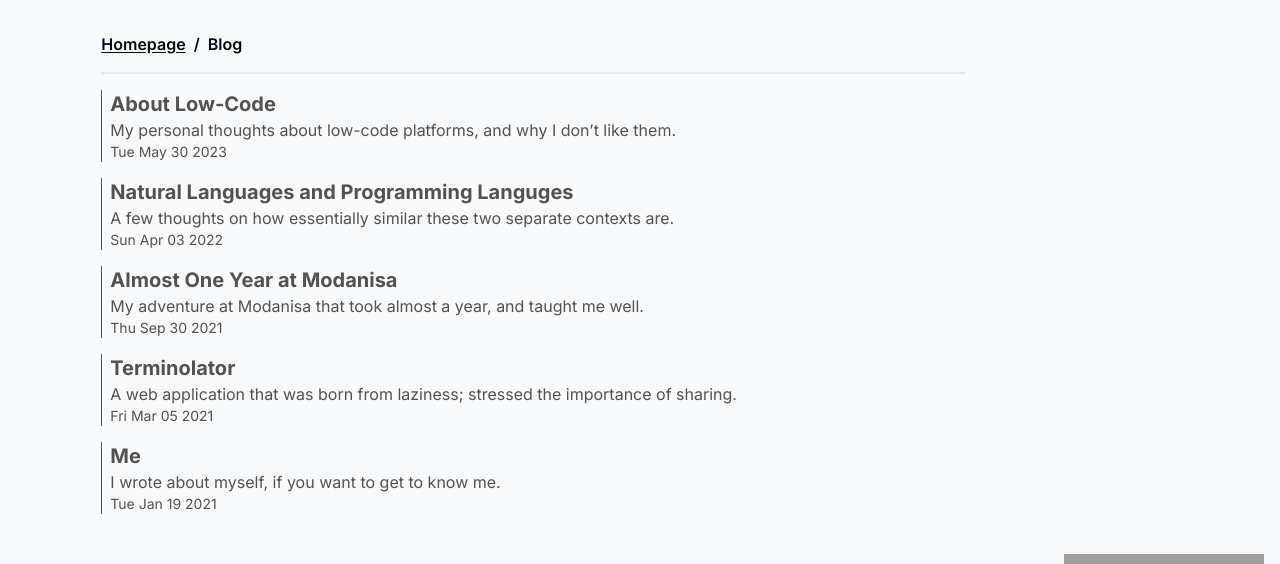
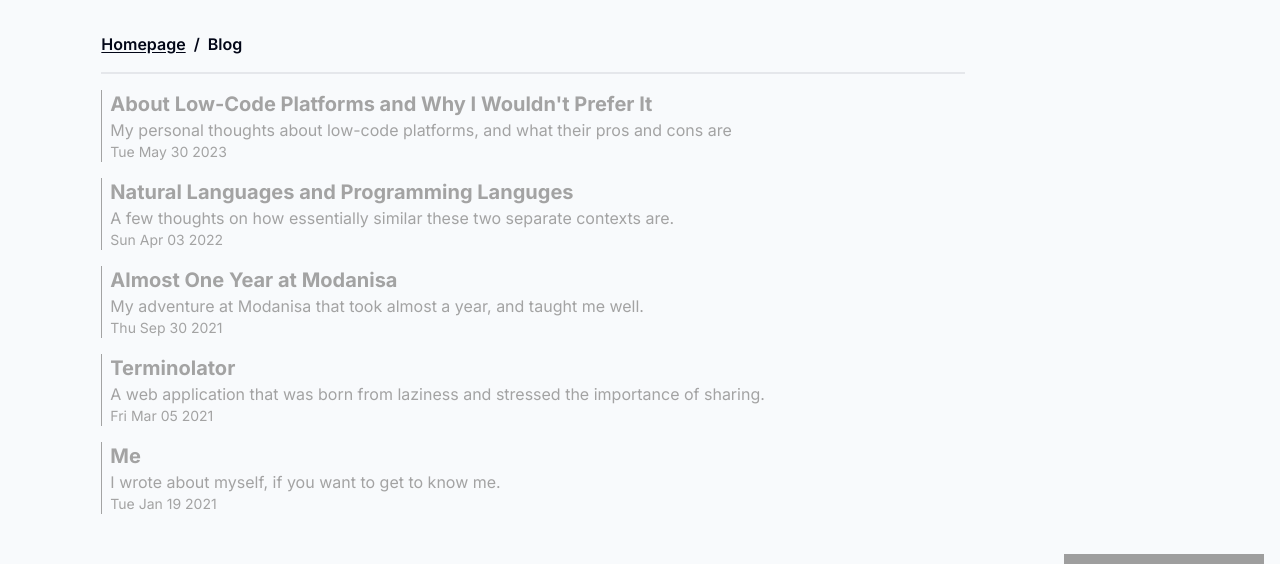
Before and after one commit to atakanzen/atakanzen.com, a Next.js app: page /blog in a window 1280 px wide. Shown: the top 564 px of the page. Built offline with nearby package versions, Linux system fonts and the light colour scheme; grey boxes are pictures that could not be loaded.

Commit message:
Change post url and font color on navigation cards to increase contrast

```diff
--- a/components/CardNavigation.tsx
+++ b/components/CardNavigation.tsx
@@ -24,7 +24,7 @@ const CardNavigation = ({
       href={href}
       className={`group xl:hover:text-current  ${
         fromHomePage ? "border-b pl-0" : "border-l pl-2"
-      } xl:border-neutral-600 xl:hover:border-current text-current xl:text-neutral-600 w-full`}
+      } xl:border-neutral-400 xl:hover:border-current text-current xl:text-neutral-400 w-full`}
     >
       <h3
         className={`text-xl font-bold ${fromHomePage ? "text-center" : null}`}
@@ -39,7 +39,7 @@ const CardNavigation = ({
       href={href as string}
       target="_blank"
       rel="noopener noreferrer"
-      className="group xl:hover:text-current border-l xl:border-neutral-600 xl:hover:border-current text-current xl:text-neutral-600 pl-2 w-full"
+      className="group xl:hover:text-current border-l xl:border-neutral-400 xl:hover:border-current text-current xl:text-neutral-400 pl-2 w-full"
     >
       <div className="flex justify-between">
         <h3 className="text-xl font-bold ">{title}</h3>
@@ -47,13 +47,13 @@ const CardNavigation = ({
           xmlns="http://www.w3.org/2000/svg"
           fill="none"
           viewBox="0 0 24 24"
-          stroke-width="1.5"
+          strokeWidth="1.5"
           stroke="currentColor"
           className="hidden xl:block text-transparent relative right-2 top-2 text-neutral-700 w-4 h-4 xl:group-hover:block xl:group-hover:text-current xl:group-hover:translate-x-2 xl:group-hover:-translate-y-2 transition-all duration-500"
         >
           <path
-            stroke-linecap="round"
-            stroke-linejoin="round"
+            strokeLinecap="round"
+            strokeLinejoin="round"
             d="M4.5 19.5l15-15m0 0H8.25m11.25 0v11.25"
           />
         </svg>
--- a/content/about-low-code.mdx
+++ b/content/about-low-code-platforms.mdx
@@ -1,13 +1,13 @@
 ---
-title: About Low-Code
+title: About Low-Code Platforms and Why I Wouldn't Prefer It
 author: Atakan Zengin
 date: May 30, 2023
-excerpt: My personal thoughts about low-code platforms, and why I don’t like them.
-slug: about-low-code
+excerpt: My personal thoughts about low-code platforms, and what their pros and cons are
+slug: about-low-code-platforms
 published: true
 ---
 
-# About Low-Code
+# About Low-Code Platforms and Why I Wouldn't Prefer It
 
 <aside>
   ⚠️ Disclaimer: This post reflects my personal opinions and perspectives. You
--- a/content/terminolator.mdx
+++ b/content/terminolator.mdx
@@ -2,7 +2,7 @@
 title: Terminolator
 author: Atakan Zengin
 date: March 5, 2021
-excerpt: A web application that was born from laziness; stressed the importance of sharing.
+excerpt: A web application that was born from laziness and stressed the importance of sharing.
 slug: terminolator
 published: true
 ---
--- a/pages/my-journey/index.tsx
+++ b/pages/my-journey/index.tsx
@@ -60,7 +60,7 @@ const journeyPoints: JorneyPoint[] = [
         <span className="font-semibold">Go micro-services</span> and{" "}
         <span className="font-semibold">Vue micro-frontends</span> in{" "}
         <span className="font-semibold">Search & Listing</span> domain to
-        improve customer retention and revenu streams
+        improve customer retention and revenue streams
       </p>
     ),
     hasLink: true,
@@ -118,7 +118,7 @@ const MyJourney = () => {
                 ) : null}
               </div>
               <h3 className="text-lg font-semibold">{j.title}</h3>
-              <p className="text-neutral-400">{j.description}</p>
+              <div className="text-neutral-300">{j.description}</div>
               {j.hasLink ? (
                 j.linkType === "internal" ? (
                   <Link
```
